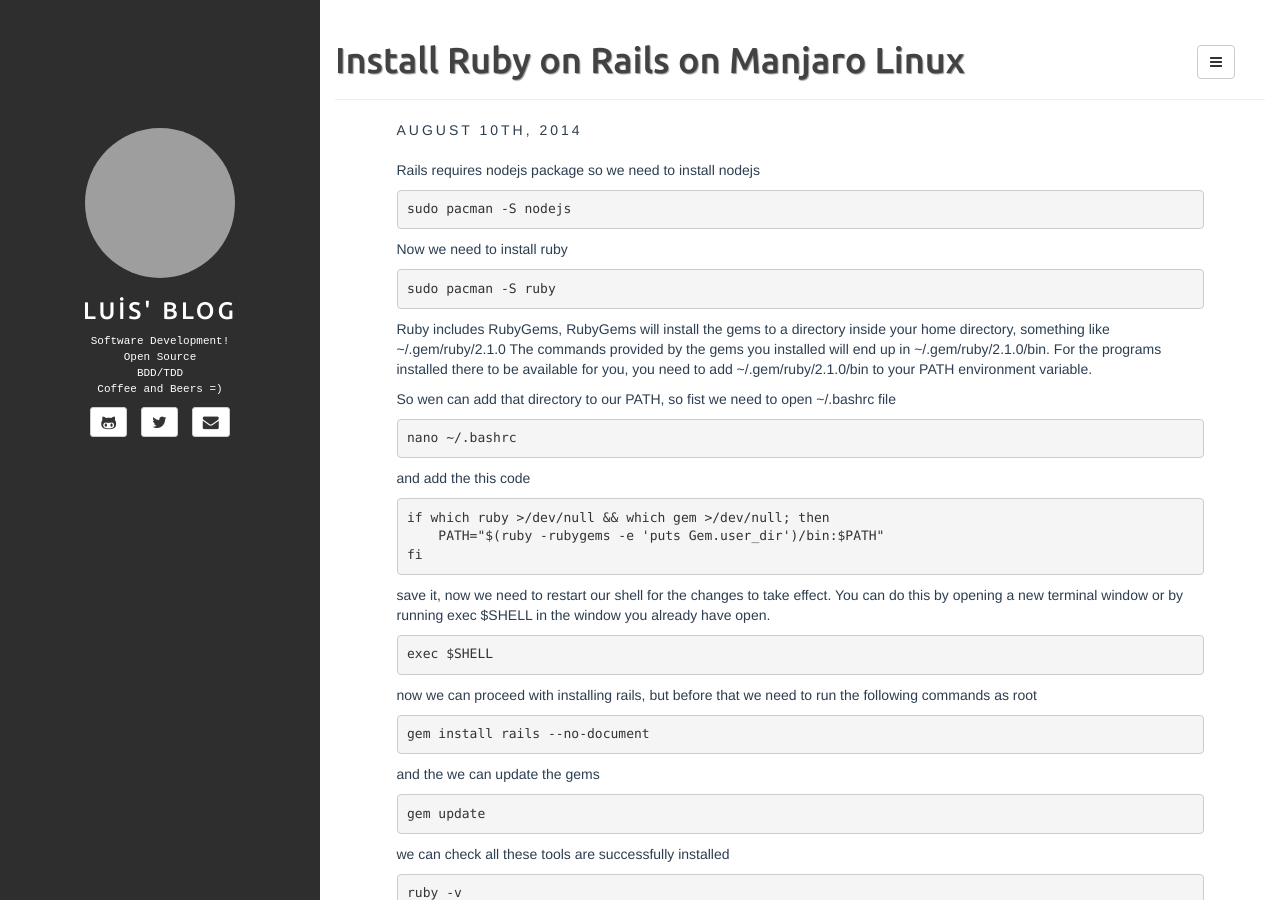
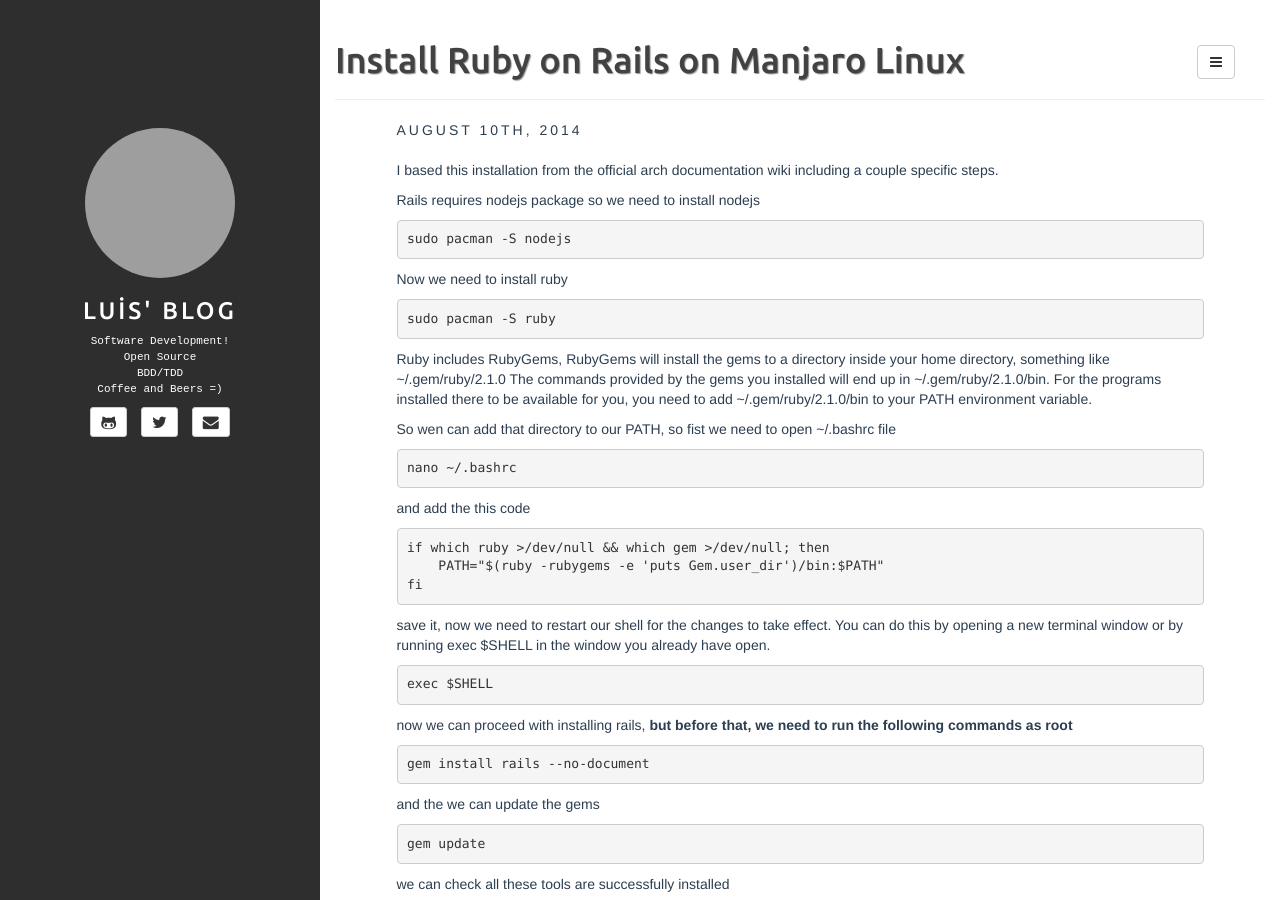
Before and after one commit to lvasquez/lvasquez.github.io, a Jekyll site: the page built from _posts/2014-08-10-Install-Ruby-on-Rails-Manjaro.md, in a window 1280 px wide and 900 px high. Built offline with Jekyll 4.4.1, drawn with Linux system fonts in a browser that asks for light colours; comment, search, counter and statistics services are not loaded; some of the changed text lies outside the part shown; grey boxes are pictures that could not be loaded.

Commit message:
Adding tags
Adding tags

```diff
--- a/_posts/2014-08-10-Install-Ruby-on-Rails-Manjaro.md
+++ b/_posts/2014-08-10-Install-Ruby-on-Rails-Manjaro.md
@@ -2,10 +2,19 @@
 layout: post
 title: Install Ruby on Rails on Manjaro Linux
 comments: true
-description: How to install Ruby on Rails on Manjaro Linux
+description: How to install Ruby on Rails on Manjaro Linux or any Arch distribution
 published: true
+categories:
+- linux
+tags:
+- ruby
+- ruby on rails
+- manjaro
+- linux
+- arch
 ---
 
+I based this installation from the official arch documentation wiki including a couple specific steps.
 
 Rails requires nodejs package so we need to install nodejs
 
@@ -41,7 +50,7 @@
 exec $SHELL
 {% endhighlight %}
 
-now we can proceed with installing rails, but before that we need to run the following commands as root
+now we can proceed with installing rails, **but before that, we need to run the following commands as root**
 
 {% highlight text %}
 gem install rails --no-document
```
